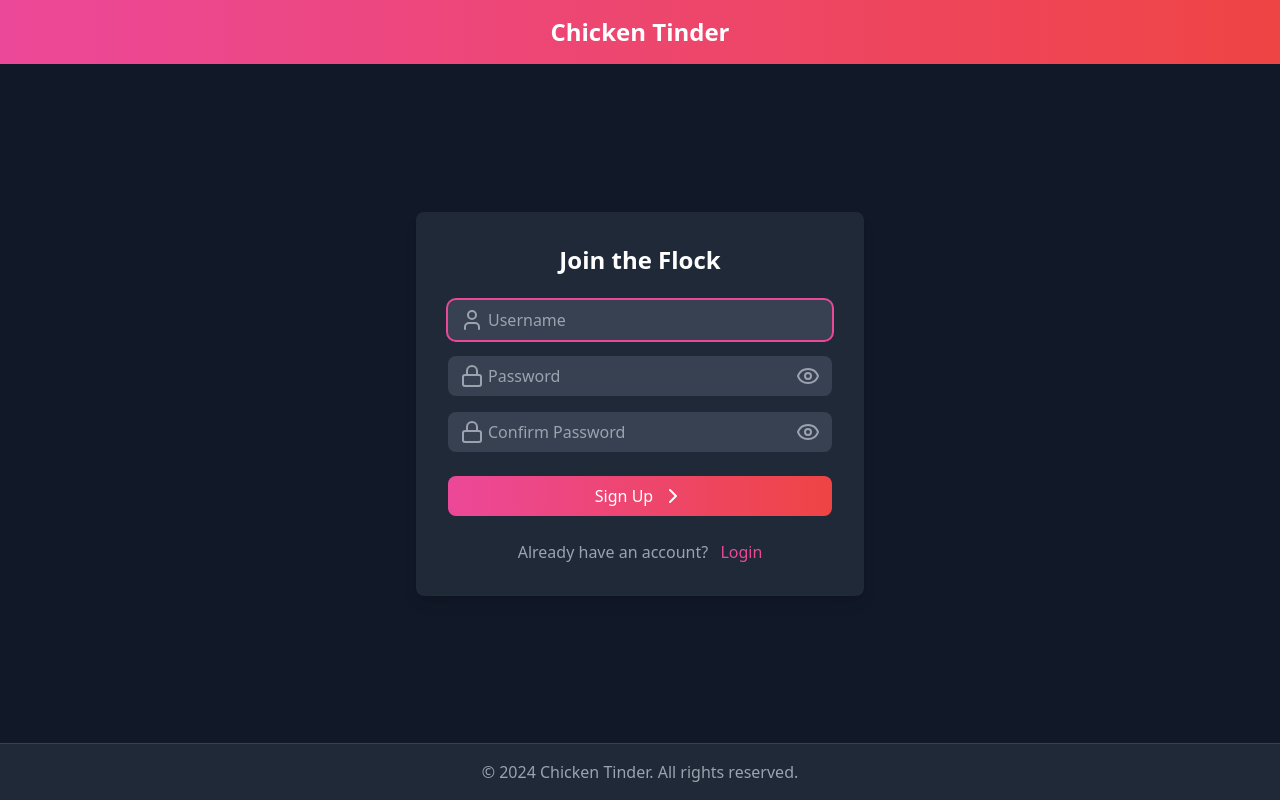
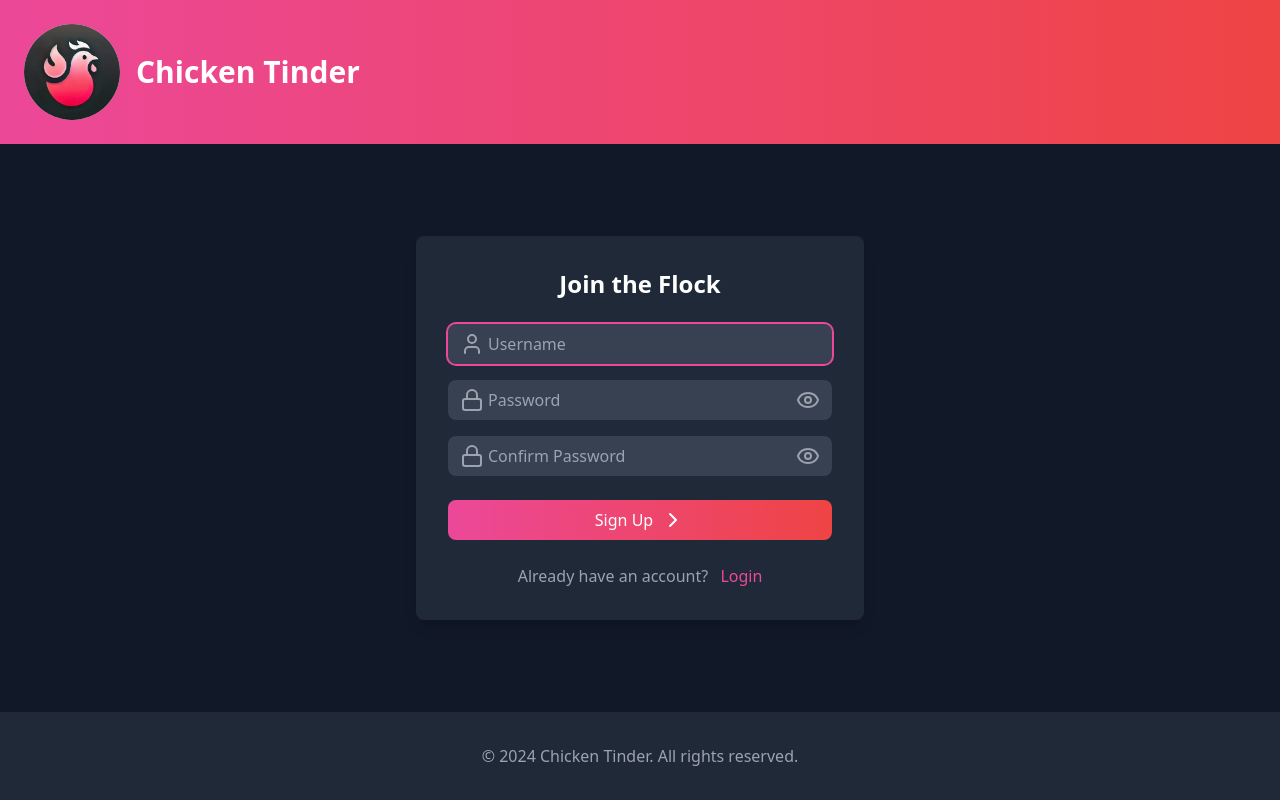
Before and after one commit to PabRubio/chicken-tinder, a Django app: page /signup/ in a window 1280 px wide. Run offline with Django 5.2, Linux system fonts and the light colour scheme; some libraries are stand-ins or nearby versions.

Commit message:
Fix minor bugs

```diff
--- a/users/static/js/signup.js
+++ b/users/static/js/signup.js
@@ -13,6 +13,14 @@ document.addEventListener('DOMContentLoaded', function () {
     const password2 = document.getElementById('id_password2');
     const mismatchDiv = document.getElementById('passwordMismatch');
 
+    function checkPasswordMatch() {
+        if (password1.value !== password2.value) {
+            mismatchDiv.classList.remove('hidden');
+        } else {
+            mismatchDiv.classList.add('hidden');
+        }
+    }
+
     form.addEventListener('submit', function (event) {
         if (password1.value !== password2.value) {
             event.preventDefault();
@@ -22,7 +30,6 @@ document.addEventListener('DOMContentLoaded', function () {
         }
     });
 
-    password2.addEventListener('input', function () {
-        mismatchDiv.classList.toggle('hidden', this.value === password1.value);
-    });
+    password1.addEventListener('input', checkPasswordMatch);
+    password2.addEventListener('input', checkPasswordMatch);
 });
--- a/users/templates/index.html
+++ b/users/templates/index.html
@@ -17,10 +17,11 @@
     <header class="bg-gradient-to-r from-pink-500 to-red-500 text-white p-6">
         <div class="container mx-auto flex items-center justify-between">
             <div class="flex items-center">
-                <div class="w-24 h-24 bg-white rounded-full flex items-center justify-center overflow-hidden mr-4">
+                <a href="{% url 'users:index' %}"
+                    class="w-24 h-24 bg-white rounded-full flex items-center justify-center overflow-hidden mr-4">
                     <img src="{% static 'images/logo.png' %}" alt="Chicken Tinder Logo"
                         class="w-full h-full object-cover">
-                </div>
+                </a>
                 <h1 class="text-3xl font-bold">Chicken Tinder</h1>
             </div>
             <nav>
--- a/users/templates/registration/signup.html
+++ b/users/templates/registration/signup.html
@@ -12,11 +12,20 @@
 </head>
 
 <body class="flex flex-col h-full bg-gray-900">
-    <header class="bg-gradient-to-r from-pink-500 to-red-500 text-white p-4">
-        <h1 class="text-2xl font-bold text-center">Chicken Tinder</h1>
+    <header class="bg-gradient-to-r from-pink-500 to-red-500 text-white p-6">
+        <div class="container mx-auto flex items-center justify-between">
+            <div class="flex items-center">
+                <a href="{% url 'users:index' %}"
+                    class="w-24 h-24 bg-white rounded-full flex items-center justify-center overflow-hidden mr-4">
+                    <img src="{% static 'images/logo.png' %}" alt="Chicken Tinder Logo"
+                        class="w-full h-full object-cover">
+                </a>
+                <h1 class="text-3xl font-bold">Chicken Tinder</h1>
+            </div>
+        </div>
     </header>
 
-    <main class="flex-grow p-4 flex flex-col justify-center items-center">
+    <main class="flex-grow flex flex-col justify-center items-center">
         <div class="bg-gray-800 p-8 rounded-lg shadow-lg w-full max-w-md">
             <h2 class="text-2xl font-bold text-white mb-6 text-center">Join the Flock</h2>
 
@@ -68,8 +77,10 @@
         </div>
     </main>
 
-    <footer class="bg-gray-800 border-t border-gray-700 p-4">
-        <p class="text-gray-400 text-center">&copy; 2024 Chicken Tinder. All rights reserved.</p>
+    <footer class="bg-gray-800 text-gray-400 py-8">
+        <div class="container mx-auto text-center">
+            <p>&copy; 2024 Chicken Tinder. All rights reserved.</p>
+        </div>
     </footer>
 
     <script src="{% static 'js/signup.js' %}"></script>
```
Also changed, not shown: users/templates/registration/login.html (+16 -5 lines).
